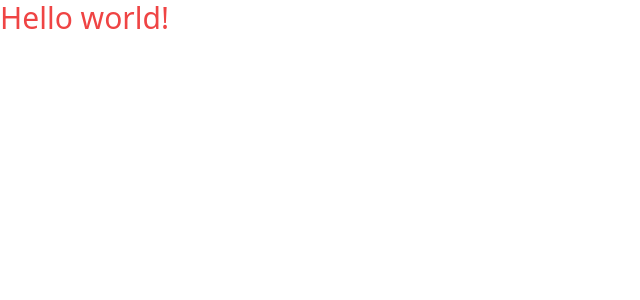
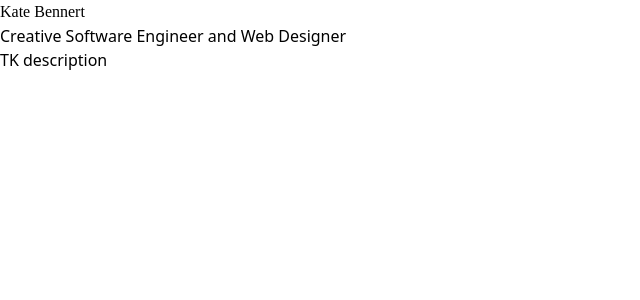
Before and after one commit to katebennert/chicken-nuggies, a React (Create React App) app: page / in a window 1280 px wide. Shown: the top 300 px of the page, without its empty margins (0-640 px from the left). Built offline with nearby package versions, Linux system fonts and the light colour scheme.

Commit message:
Add home

```diff
--- a/src/App.js
+++ b/src/App.js
@@ -1,15 +1,9 @@
-
-
+import Home from "./Home";
 
 function App() {
   return (
    <>
-
-
-
-  <h1 className="text-3xl text-red-500">
-    Hello world!
-  </h1>
+    <Home />
   </>
   );
 }
--- /dev/null
+++ b/src/Home.js
@@ -0,0 +1,11 @@
+function Home() {
+    return (
+        <div className="">
+            <h1 className="font-limelight color-pink">Kate Bennert</h1>
+            <h2>Creative Software Engineer and Web Designer</h2>
+            <h3>TK description</h3>
+        </div>
+    );
+  }
+
+  export default Home;
--- a/src/input.css
+++ b/src/input.css
@@ -1,3 +1,5 @@
 @tailwind base;
 @tailwind components;
 @tailwind utilities;
+
+@import url('https://fonts.googleapis.com/css2?family=Bricolage+Grotesque&family=Limelight&family=Satisfy&display=swap');
--- a/tailwind.config.js
+++ b/tailwind.config.js
@@ -2,7 +2,24 @@
 module.exports = {
   content: ["./src/**/*.{html,js}"],
   theme: {
-    extend: {},
+    extend: {
+      screens: {
+        'xsm': {'max': '649px'}, // Add a custom 'sm' breakpoint for screens smaller than 650px
+      },
+      colors: {
+        inactiveGray: '#E3E3E3',
+        errorRed: '#F44D52',
+        ctaGreen: '#8CFF80',
+        buttonTextGreen: '#124A57',
+        primaryPurple: '#699AF5',
+        secondaryPurple: '#AFC7F5',
+        textGround: '#FBFBEE',
+        textBrown: '#362E2E'
+      },
+      fontFamily: {
+        limelight: ["Limelight", 'cursive'],
+      }
+    },
   },
   plugins: [],
 }
```
